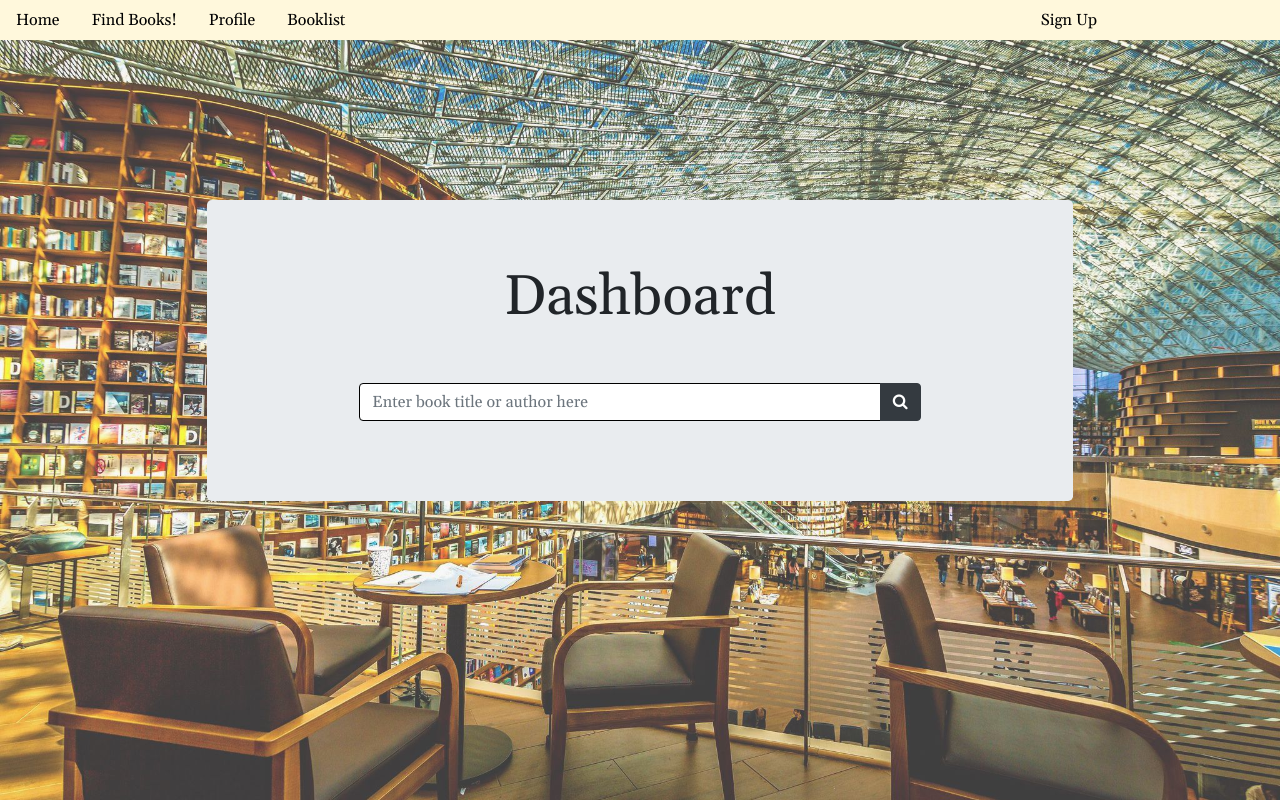
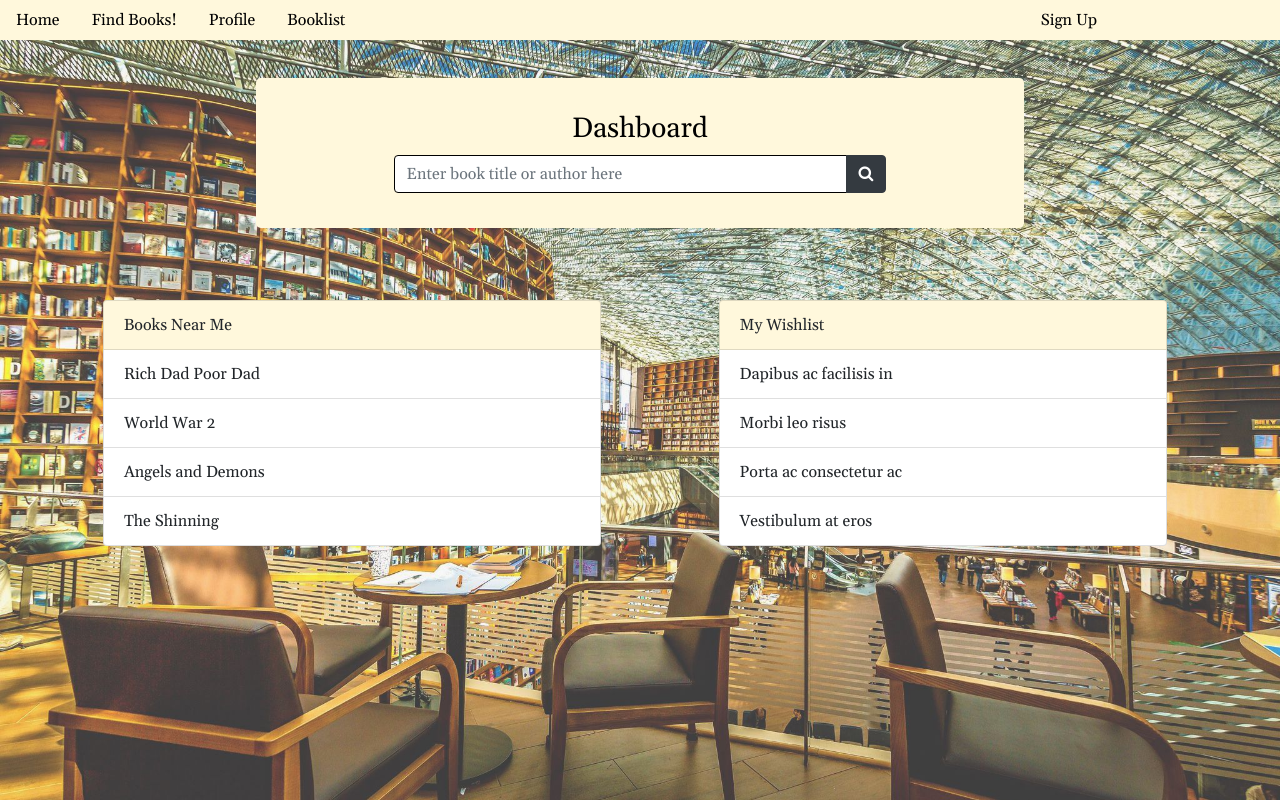
Before and after one commit to SarahJoline/book-swap-app, a website: page client/dashboard.html in a window 1280 px wide. Shown: the top 800 px of the page. Drawn offline with nearby package versions, Linux system fonts and the light colour scheme.

Commit message:
dashboard changes

```diff
--- a/client/css/dashboard.css
+++ b/client/css/dashboard.css
@@ -4,18 +4,16 @@ body {
     font-family: 'Gelasio', serif;
   }
 
-  .container {
-    position: relative;
-    top: 17vh;
-    width: 70%;
-  }
-
-  /* .jumbotron {
-    height: 275px;
-    text-shadow: 1px 1px black;
+  .jumbotron {
+    height: 150px;
     color: black;
     background: cornsilk;
-  } */
+    padding-bottom: 20px;
+    padding-top: 35px;
+    width: 60%;
+    margin-left: 20%;
+    margin-top: 3%;
+  }
 
   .input-group {
     width: 70%;
@@ -24,7 +22,7 @@ body {
     border-color: black;
   }
 
-  .display-4 {
+  h3 {
     text-align: center;
   }
 
@@ -53,13 +51,6 @@ body {
     margin-left: 65%;
   }
 
-  footer {
-    padding: 8px;
-    background-color: cornsilk;
-    margin-top: 75.9vh;
-    text-align: center;
-  }
-
   .github {
     color: black;
   }
@@ -69,23 +60,34 @@ body {
   }
 
   #dashbox {
-    margin-top: 2.5%;
-
+    margin-top: 1%;
   }
 
-  .dashJumbotron {
-    margin-top: 2%;
-    background-color: white;
-    width: 70%;
-    margin-left: 15%;
-    font-family: 'Gelasio', serif;
-    padding: 10px;
+  #bookRow {
+    padding-top: 5vh;
   }
 
-  #wishlistBtn {
-  padding: 5px;
-}
+    .column {
+      float: left;
+      width: 38%;
+      margin-left: 9%;
+    }
 
-.moreInfoBtn {
-  padding: 5px;
-}
+  #titleInventory {
+  background-color: cornsilk;
+  }
+
+  #titleWishlist {
+    background-color: cornsilk;
+  }
+
+  #userWishlist {
+    margin-right: 10%;
+    }
+
+  footer {
+    padding: 8px;
+    background-color: cornsilk;
+    margin-top: 90vh;
+    text-align: center;
+  }
--- a/client/css/style.css
+++ b/client/css/style.css
@@ -3,6 +3,8 @@
     background-size: cover;
     font-family: 'Gelasio', serif;
   }
+
+  /* Home Page */
 
   .container {
     position: relative;
@@ -12,8 +14,6 @@
 
   .jumbotron {
     height: 275px;
-    text-shadow: 1px 1px black;
-    color: black;
     background: cornsilk;
   }
 
@@ -56,7 +56,7 @@
   footer {
     padding: 8px;
     background-color: cornsilk;
-    margin-top: 39vh;
+    margin-top: 90vh;
     text-align: center;
 
 
@@ -81,22 +81,6 @@
   #inputPassword {
     border-color: black;
   }
-
-
-
-  /* dashboard page */
-  #userInput {
-    border-color: black;
-  }
-
-  p {
-    font-family: 'Gelasio', serif;
-  }
-
-  #dashbox {
-    margin-top: 2.5%;
-  }
-
 
 
   /* profile-set-up */
--- a/client/dashboard.html
+++ b/client/dashboard.html
@@ -33,21 +33,41 @@
     </li>
   </ul>
 
-  <div class="container" id="box3">
-    <div class="jumbotron mt-4">
-      <bold>
-        <h1 class="display-4">Dashboard</h1>
-        <br>
-        <div class="input-group mb-3" id="dashbox">
+
+  <div class="jumbotron" id="box3">
+
+    <h3>Dashboard</h3>
+
+    <div class="input-group" id="dashbox">
       <input type="text" class="form-control" id="userInput" placeholder="Enter book title or author here">
       <div class="input-group-append">
         <button class="btn btn-dark" type="button" id="searchBtn"><i class="fa fa-search"></i></button>
       </div>
     </div>
     <div id="myWishlist"></div>
-      </bold>
+  </div>
+
+  <div class="row" id="bookRow">
+    <div class="column">
+      <ul class="list-group" id="userInventory">
+        <li class="list-group-item" id="titleInventory">Books Near Me</li>
+        <li class="list-group-item">Rich Dad Poor Dad</li>
+        <li class="list-group-item">World War 2</li>
+        <li class="list-group-item">Angels and Demons</li>
+        <li class="list-group-item">The Shinning</li>
+      </ul>
+    </div>
+    <div class="column">
+      <ul class="list-group" id="userWishlist">
+        <li class="list-group-item" id="titleWishlist">My Wishlist</li>
+        <li class="list-group-item">Dapibus ac facilisis in</li>
+        <li class="list-group-item">Morbi leo risus</li>
+        <li class="list-group-item">Porta ac consectetur ac</li>
+        <li class="list-group-item">Vestibulum at eros</li>
+      </ul>
     </div>
   </div>
+
 
   <footer>
     <img src="./images/GitHub-Mark-32px.png" alt="github logo">
```
Also changed, not shown: client/index.html (+16 -41 lines), client/profile.html (+11 -45 lines). Lines whose indentation alone changed are shown as unchanged.
